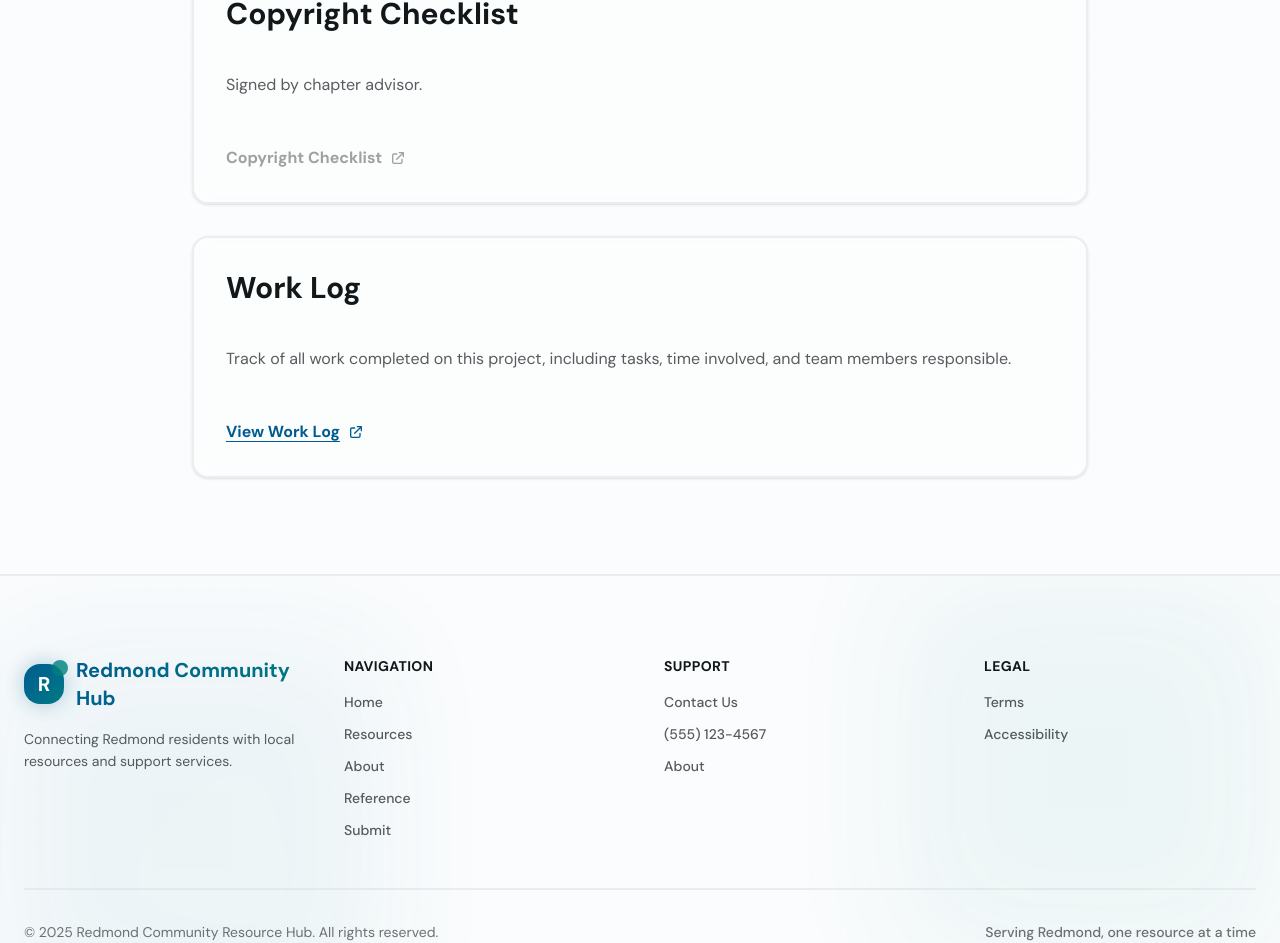
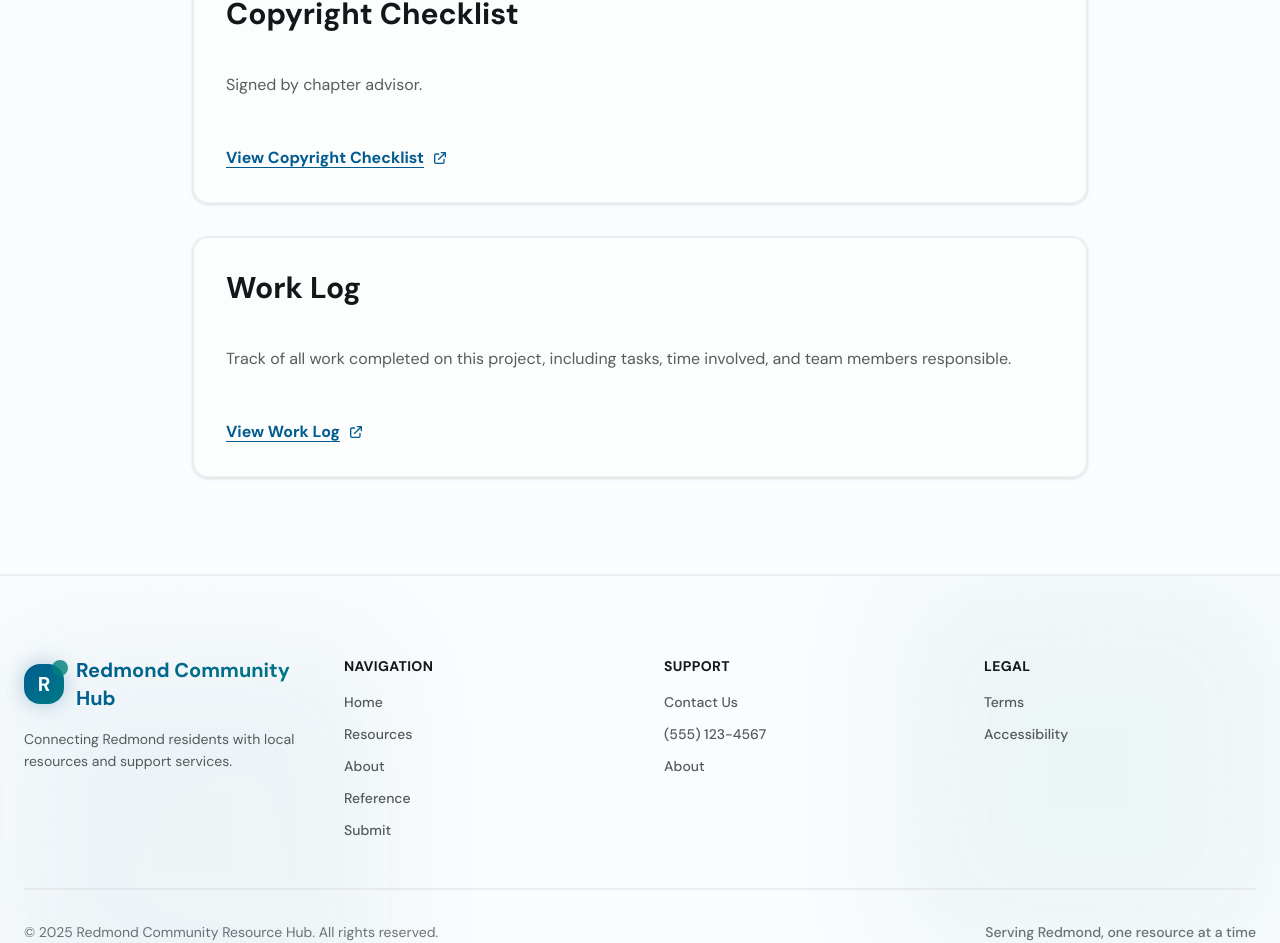
Before and after one commit to cparthiv/tsa-community-resource-hub, a Next.js app: page /reference in a window 1280 px wide. Shown: the part 831-1774 px from the top of the page. Built offline with nearby package versions, Linux system fonts and the light colour scheme.

Commit message:
add copyright checklist

```diff
--- a/app/reference/page.tsx
+++ b/app/reference/page.tsx
@@ -87,11 +87,13 @@ export default function ReferencePage() {
               <p className="text-foreground/70 mb-6 leading-relaxed">
                 Signed by chapter advisor.
               </p>
-              <span
-                className="inline-flex items-center gap-2 text-foreground/40 cursor-not-allowed font-semibold transition-colors"
-                aria-disabled="true"
+              <Link
+                href="/copyright_checklist.pdf"
+                target="_blank"
+                rel="noopener noreferrer"
+                className="inline-flex items-center gap-2 text-primary hover:text-primary/80 font-semibold transition-colors underline underline-offset-4"
               >
-                Copyright Checklist
+                View Copyright Checklist
                 <svg
                   className="w-4 h-4"
                   fill="none"
@@ -106,7 +108,7 @@ export default function ReferencePage() {
                     d="M10 6H6a2 2 0 00-2 2v10a2 2 0 002 2h10a2 2 0 002-2v-4M14 4h6m0 0v6m0-6L10 14"
                   />
                 </svg>
-              </span>
+              </Link>
             </Card>
 
             {/* Work Log Section */}
```
Also changed, not shown: 1 other file (tests, documents, lock files or other folders).
